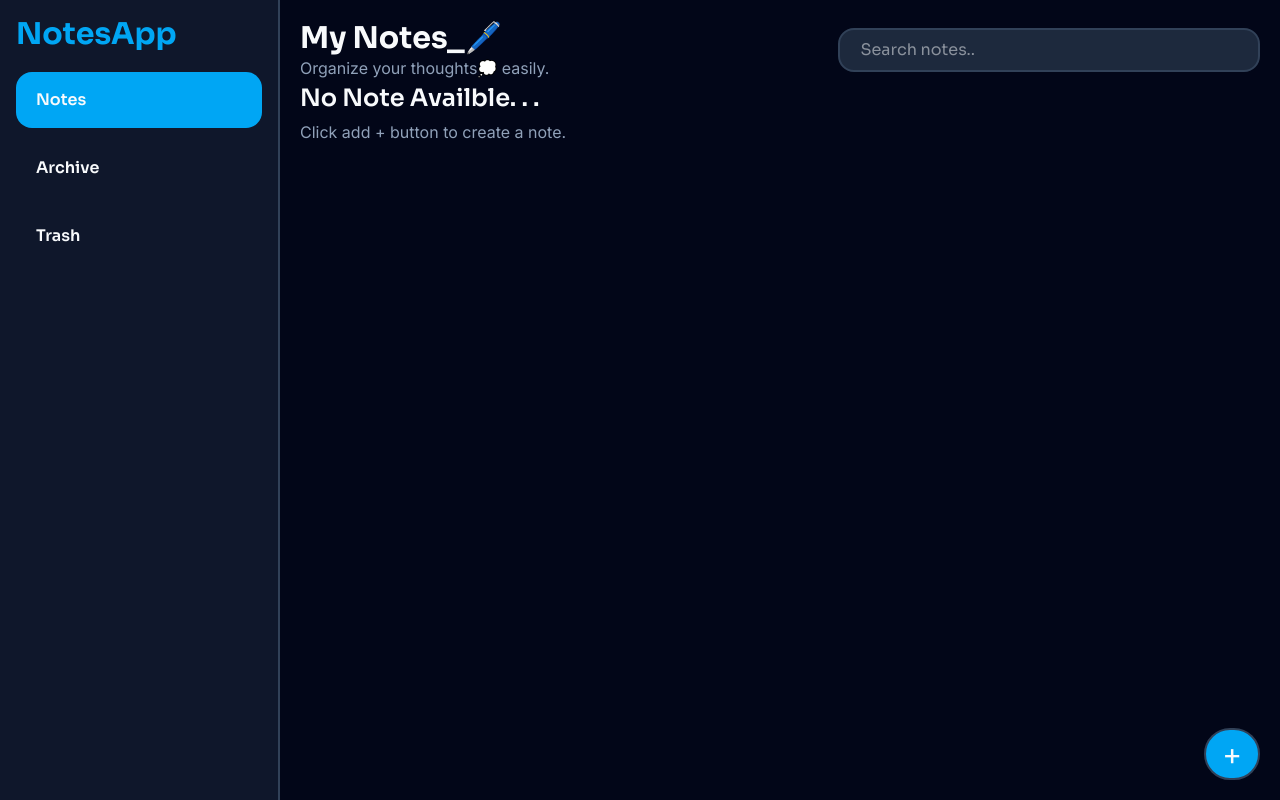
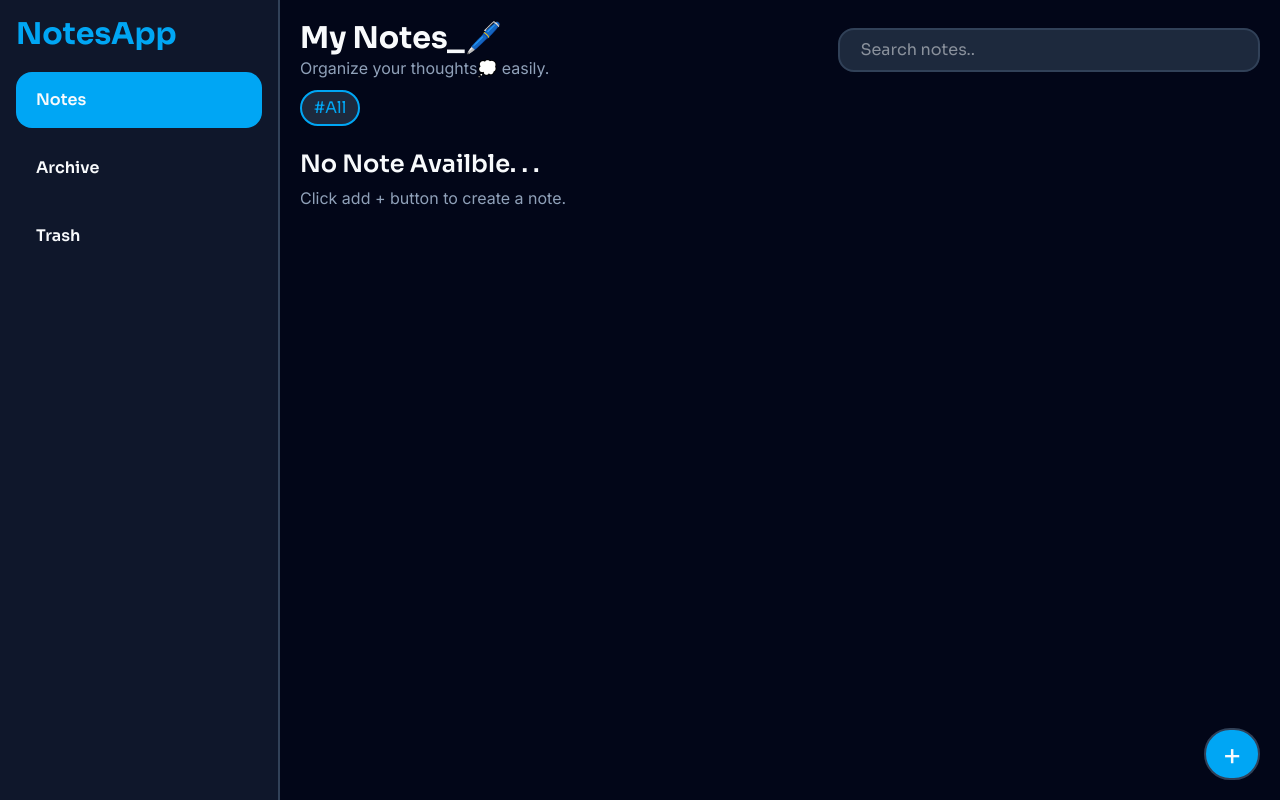
Before and after one commit to Rkthak/NotesApp, a React (Vite) app: page / in a window 1280 px wide. Built offline with nearby package versions, Linux system fonts and the light colour scheme.

Commit message:
filter by tags completed

```diff
--- /dev/null
+++ b/src/Components/TagsBtn.jsx
@@ -0,0 +1,40 @@
+import { useContext } from "react";
+import { NotesContext } from "../Store/NotesContext";
+
+const TagsBtn = ({ selectedTag, setSelectedTag }) => {
+  const { notes } = useContext(NotesContext);
+
+  const allTags = notes
+    .filter((note) => !note.isArchived && !note.isTrashed)
+    .map((note) => note.tag);
+
+  const uniqueTags = [...new Set(allTags)];
+
+  const selectTag = (tag) => {
+    setSelectedTag(tag);
+  };
+
+  return (
+    <div className="mt-2 mb-5 flex overflow-scroll scrollbar-none">
+      <button
+        className={`${selectedTag === "All" ? "text-sky-500 border-sky-500" : "text-slate-50 border-slate-700"} font-['sora'] px-3 py-1 whitespace-nowrap bg-slate-800 rounded-full border-2  mr-4`}
+        onClick={() => selectTag("All")}
+      >
+        #All
+      </button>
+      {uniqueTags.map((tag) => {
+        return (
+          <button
+            className={`${selectedTag === tag ? "text-sky-500 border-sky-500" : "text-slate-50 border-slate-700"} font-['sora'] px-3 py-1 whitespace-nowrap bg-slate-800 rounded-full border-2  mr-4`}
+            key={tag}
+            onClick={() => selectTag(tag)}
+          >
+            #{tag}
+          </button>
+        );
+      })}
+    </div>
+  );
+};
+
+export default TagsBtn;
--- a/src/Pages/Dashboard.jsx
+++ b/src/Pages/Dashboard.jsx
@@ -5,10 +5,20 @@ import NotesCard from "../Components/NotesCard";
 import HeaderMessage from "../Components/HeaderMessage";
 import { NotesContext } from "../Store/NotesContext";
 import { useNavigate } from "react-router";
+import TagsBtn from "../Components/TagsBtn";
 
 const Dashboard = () => {
   const [showForm, setShowForm] = useState(false);
   const { notes, setNotes } = useContext(NotesContext);
+
+  const [selectedTag, setSelectedTag] = useState("All");
+  const filterBasedOnTag = notes
+    .filter((note) => {
+      if (selectedTag == "All") return !note.isArchived && !note.isTrashed;
+
+      return note.tag === selectedTag && !note.isArchived && !note.isTrashed;
+    })
+    .map((note) => note);
 
   const navigate = useNavigate();
 
@@ -18,7 +28,7 @@ const Dashboard = () => {
 
   const handleArchive = (e, id) => {
     setNotes(
-      notes.map((note) =>
+      filterBasedOnTag.map((note) =>
         note.id === id ? { ...note, isArchived: true } : note,
       ),
     );
@@ -26,7 +36,7 @@ const Dashboard = () => {
 
   const handleTrash = (e, id) => {
     setNotes(
-      notes.map((note) =>
+      filterBasedOnTag.map((note) =>
         note.id === id ? { ...note, isTrashed: true } : note,
       ),
     );
@@ -62,11 +72,12 @@ const Dashboard = () => {
           </div>
         </div>
 
+        <TagsBtn selectedTag={selectedTag} setSelectedTag={setSelectedTag} />
+
         {/* notes card  */}
 
         <div className="scrollbar-none overflow-y-auto min-h-0 grid md:grid-cols-2  gap-4">
-          {notes.filter((note) => !note.isArchived && !note.isTrashed).length ==
-          0 ? (
+          {filterBasedOnTag.length == 0 ? (
             <div className="w-full">
               <h3 className="font-['sora'] text-slate-50 font-semibold text-2xl capitalize">
                 {" "}
@@ -77,9 +88,7 @@ const Dashboard = () => {
               </p>
             </div>
           ) : (
-            notes
-              .filter((note) => !note.isArchived && !note.isTrashed)
-              .map((note) => (
+            filterBasedOnTag.map((note) => (
               <NotesCard
                 key={note.id}
                 note={note}
```
Lines whose indentation alone changed are shown as unchanged.
